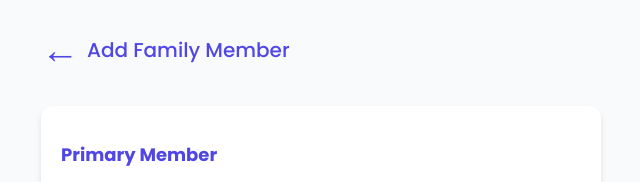
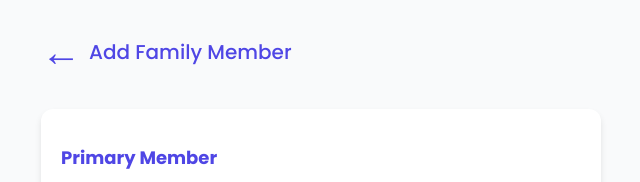
Before and after one commit to JorimTechnology/Doctor_Appointmentdetails, a plain HTML site: page details.html in a window 1280 px wide. Shown: the top 182 px of the page, 319-959 px from the left. Drawn offline with Linux system fonts and the light colour scheme.

Commit message:
doc_appbackend26:03:2025/18:20

```diff
--- a/details.html
+++ b/details.html
@@ -61,7 +61,7 @@
         .back-button::before {
             content: "←";
             margin-right: 8px;
-            font-size:38px;
+            font-size:40px;
             size: 20;
 
         }
```
Also changed, not shown: index.html (+0 -1 lines).
